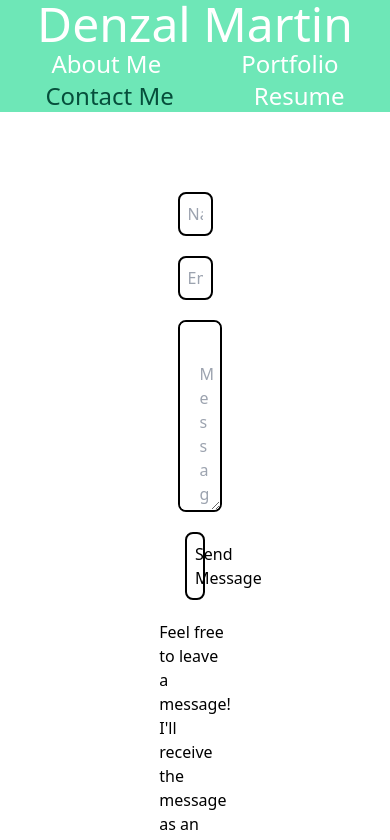
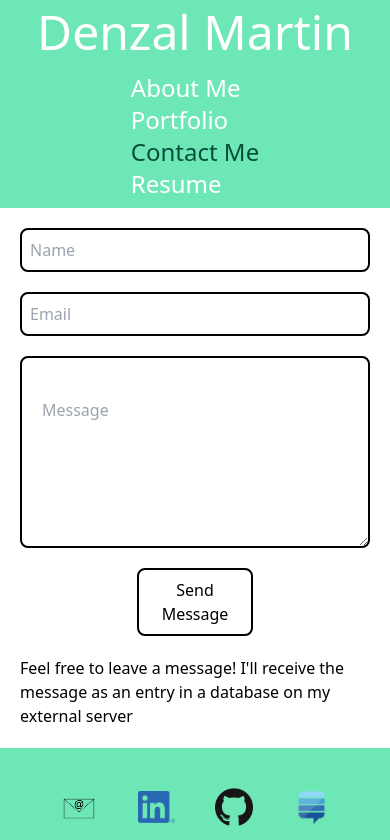
Before and after one commit to dmartin4820/dmartin4820.github.io, a React (Create React App) app: page /contactMe in a window 390 px wide. Shown: the top 840 px of the page. Built offline with nearby package versions, Linux system fonts and the light colour scheme.

Commit message:
make contact page mobile friendly and fix projects and resume links

```diff
--- a/src/components/Header.js
+++ b/src/components/Header.js
@@ -3,7 +3,9 @@ import { useLocation } from 'react-router-dom';
 import NavItem from './NavItem';
 
 const headerContainer = 'flex flex-col items-center xl:flex-row xl:items-end xl:justify-evenly bg-green-300 sm:p-10 text-white';
-const nameHeading = 'text-5xl sm:text-6xl';
+const nameHeading = 'text-5xl m-2 sm:m-0 sm:text-6xl';
+const navContainer = 'm-2 md:m-0';
+const navList = 'flex flex-col md:flex-row justify-center md:mt-5';
 const navItems = [
 	{
 		content: 'About Me',
@@ -31,8 +33,8 @@ function Header() {
 			<div>
 				<h1 className={nameHeading}>Denzal Martin</h1>
 			</div>
-			<div>
-				<ul className="flex flex-wrap justify-center md:mt-5">
+			<div className={navContainer}>
+				<ul className={navList}>
 					{
 						navItems.map((navItem, i) => {
 							return (
--- a/src/components/pages/ContactMe.js
+++ b/src/components/pages/ContactMe.js
@@ -4,7 +4,7 @@ import React from 'react';
 import validator from 'validator';
 
 const containerStyle = 'flex justify-center'
-const formContainerStyle = 'flex justify-center p-20 w-1/2';
+const formContainerStyle = 'flex justify-center p-5 md:p-20 md:w-1/2';
 const formStyle = 'flex flex-col w-full';
 const inputStyleNoWarn = 'rounded-lg border-2 border-black p-2 mb-5';
 const inputStyleWarn = 'rounded-lg border-2 border-red-500 p-2 mb-5';
--- a/src/components/pages/Projects.js
+++ b/src/components/pages/Projects.js
@@ -3,8 +3,8 @@ import Project from '../Project';
 
 // const projectContainer = 'flex flex-col items-center mt-10';
 const projectContainer = 'flex flex-col lg:grid lg:grid-cols-3 p-20'
-// const url = 'https://dmartin.herokuapp.com/projects';
-const url = 'http://localhost:3001/projects';
+const url = 'https://dmartin.herokuapp.com/projects';
+// const url = 'http://localhost:3001/projects';
 
 function Projects(props) {
 	const [projects, setProjects] = useState([]);
--- a/src/components/pages/Resume.js
+++ b/src/components/pages/Resume.js
@@ -7,8 +7,8 @@ const skillHeading = 'text-2xl font-bold text-green-900 self-start';
 const skillItem = 'list-disc pr-5';
 const list = 'px-10';
 const resume = 'text-2xl font-bold text-green-900 p-10';
-// const url = 'https://dmartin.herokuapp.com/skills';
-const url = 'http://localhost:3001/skills'
+const url = 'https://dmartin.herokuapp.com/skills';
+// const url = 'http://localhost:3001/skills'
 function Resume() {
 	const [skillList, setSkillList] = useState([]);
   const [loading, setLoading] = useState(true);
```
